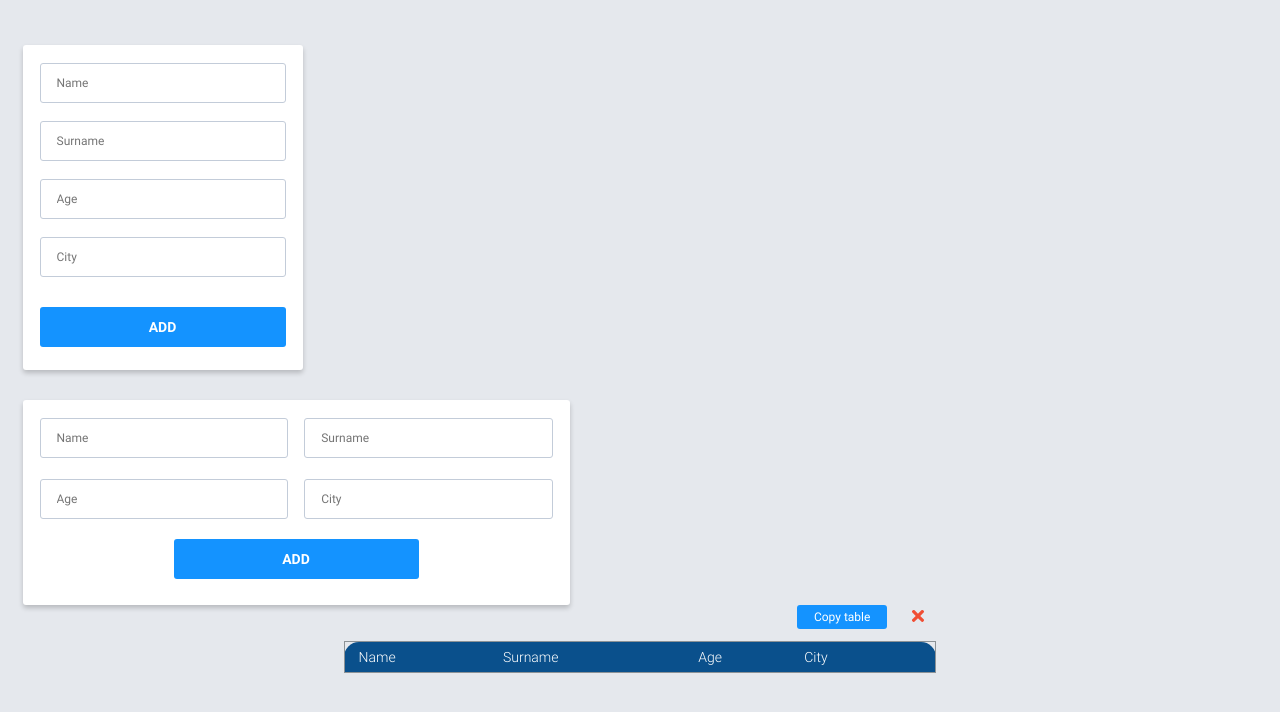
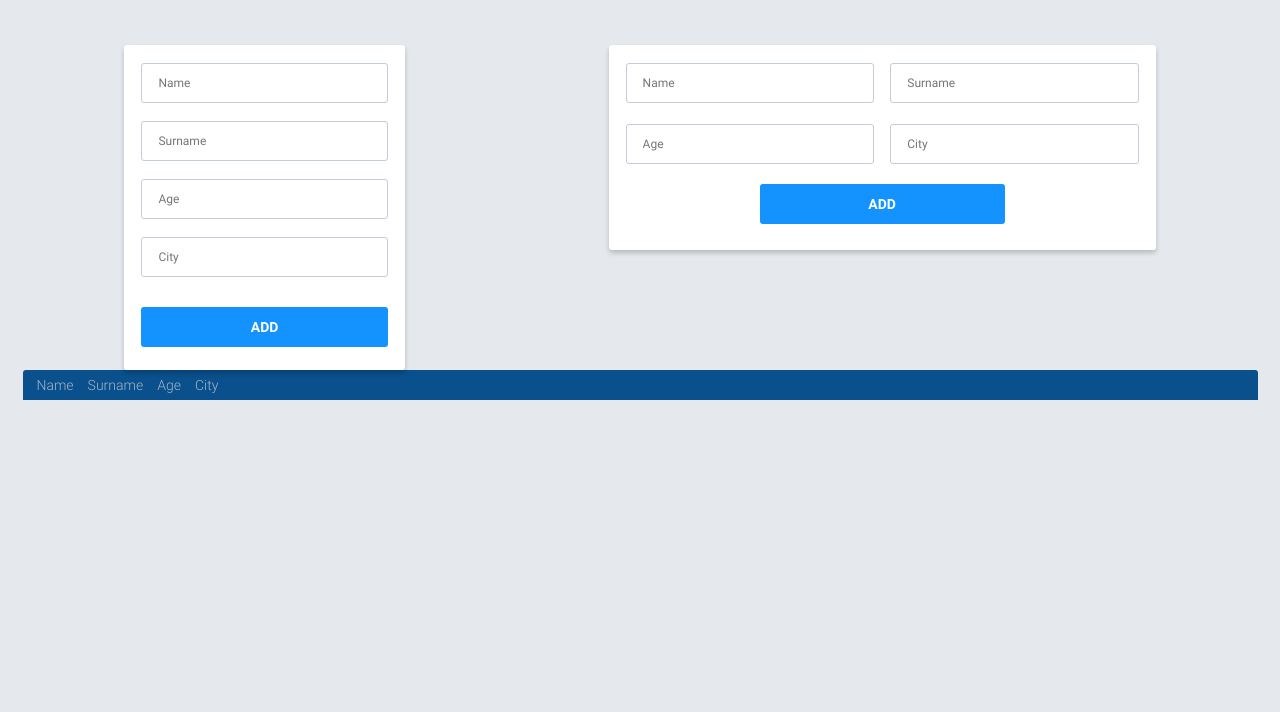
Before and after one commit to Inpulsgor/tables-generator, a React (Create React App) app: page / in a window 1280 px wide. Shown: the top 712 px of the page. Built offline with nearby package versions, Linux system fonts and the light colour scheme.

Commit message:
delete button render bug fixed

```diff
--- a/src/App.js
+++ b/src/App.js
@@ -88,9 +88,11 @@ const App = () => {
   };
   // delete row(copied table)
   const handleDeleteRowCopy = (id) => {
-    setTableDataCopy(tableDataCopy.map((item) => {
-      return item.filter(itm => itm.id !== id)
-    }));
+    setTableDataCopy(
+      tableDataCopy.map((item) => {
+        return item.filter((itm) => itm.id !== id);
+      })
+    );
   };
   // edit table row (open modal)
   const handleEditRow = (id) => {
@@ -113,7 +115,7 @@ const App = () => {
       });
     }
 
-    setTableDataCopy(prev => [...prev, setNewID]);
+    setTableDataCopy((prev) => [...prev, setNewID]);
   };
   //! delete table copy
   const handleDeleteTable = (e) => {
@@ -154,6 +156,7 @@ const App = () => {
   return (
     <main className="main">
       <div className="main__container container">
+        <div className="main__forms">
           {/* Form 1 */}
           <FormSlim
             inputValues={inputValues}
@@ -170,6 +173,7 @@ const App = () => {
             onFocus={onFocus}
             onBlur={onBlur}
           />
+        </div>
         {/* Table */}
         <Table
           tableData={tableData}
@@ -180,8 +184,9 @@ const App = () => {
         />
         {/* Table Copy */}
         <ul className="table-copy__list">
-          {tableDataCopy.length > 0 && tableDataCopy.map((copy, idx) => {
-            console.log(copy)
+          {tableDataCopy.length > 0 &&
+            tableDataCopy.map((copy, idx) => {
+              if (copy.length > 0) {
                 return (
                   <TableCopy
                     key={idx}
@@ -191,10 +196,10 @@ const App = () => {
                     handleDeleteRowCopy={handleDeleteRowCopy}
                     handleDeleteTable={handleDeleteTable}
                   />
-            )
-          })
-
+                );
               }
+              return null;
+            })}
         </ul>
         {/* Modal form */}
         {showModal && (
--- a/src/components/Table.jsx
+++ b/src/components/Table.jsx
@@ -12,6 +12,7 @@ const Table = ({
   return (
     <div className="table-container">
       {/* COPY & DELETE TABLE */}
+      {tableData.length > 0 && (
         <div className="control">
           <button
             type="button"
@@ -28,16 +29,17 @@ const Table = ({
             <DeleteButton />
           </button>
         </div>
+      )}
 
       {/* TABLE */}
       <table className="table">
-        <thead className="table__heading">
+        <thead className="table__head">
           <tr>
             <th>Name</th>
             <th>Surname</th>
             <th>Age</th>
             <th>City</th>
-            <th></th>
+            <th colspan="2"></th>
           </tr>
         </thead>
         <tbody className="table__body">
@@ -45,10 +47,10 @@ const Table = ({
             tableData.map((contact) => {
               return (
                 <tr key={contact.id}>
-                  <td>{contact.name}</td>
-                  <td>{contact.surname}</td>
-                  <td>{contact.age}</td>
-                  <td>{contact.city}</td>
+                  <td data-label="Name">{contact.name}</td>
+                  <td data-label="Surname">{contact.surname}</td>
+                  <td data-label="Age">{contact.age}</td>
+                  <td data-label="City">{contact.city}</td>
                   <td>
                     <button
                       type="button"
--- a/src/components/TableCopy.jsx
+++ b/src/components/TableCopy.jsx
@@ -20,8 +20,8 @@ const TableCopy = ({
           </button>
         </div>
         <table className="table">
-          <thead className="table__heading">
-            <tr className="table__heading">
+          <thead className="table__head">
+            <tr>
               <th>Name</th>
               <th>Surname</th>
               <th>Age</th>
@@ -34,10 +34,10 @@ const TableCopy = ({
               copy.map((contact) => {
                 return (
                   <tr key={contact.id}>
-                    <td>{contact.name}</td>
-                    <td>{contact.surname}</td>
-                    <td>{contact.age}</td>
-                    <td>{contact.city}</td>
+                    <td data-label="Name">{contact.name}</td>
+                    <td data-label="Surname">{contact.surname}</td>
+                    <td data-label="Age">{contact.age}</td>
+                    <td data-label="City">{contact.city}</td>
                     <td>
                       <button
                         type="button"
--- a/src/scss/app.scss
+++ b/src/scss/app.scss
@@ -77,7 +77,6 @@ button:focus {
 }
 
 .main {
-  margin: 0;
   width: 100%;
   height: 100%;
   padding: 45px 0;
@@ -86,18 +85,23 @@ button:focus {
     padding-top: 10px;
   }
 
-  &__container {
+  // forms wrapper
+  &__forms {
+    display: flex;
+    flex-wrap: wrap;
+
+    @include for-phone-only {
+      margin-bottom: 20px;
+    }
+
     @include for-desktop-up {
-      // display: flex;
-      // flex-direction: row;
-      // flex-wrap: wrap;
+      justify-content: space-around;
     }
   }
 }
 
 .form {
   display: flex;
-  // height: auto;
   background-color: $form-background;
   border-radius: $border-radius;
   box-shadow: $box-shadow;
@@ -112,6 +116,11 @@ button:focus {
   border: none;
 }
 
+.table-copy-list {
+  margin: 0 auto;
+  width: 100%;
+}
+
 .container {
   width: 280px;
   margin: 0 auto;
--- a/src/scss/components/formSlim.scss
+++ b/src/scss/components/formSlim.scss
@@ -24,7 +24,9 @@
   @include for-desktop-up {
     font-size: $main-font-size;
     line-height: 30px;
-    margin-right: 166px;
+    width: 22.7%;
+    margin: 0;
+    margin-right: 0;
   }
 
   &__input {
--- a/src/scss/components/formWide.scss
+++ b/src/scss/components/formWide.scss
@@ -8,7 +8,6 @@
     justify-content: space-between;
     padding: 5%;
     width: 100%;
-    margin-bottom: 20px;
   }
 
   @include for-tablet-up {
--- a/src/scss/components/modal.scss
+++ b/src/scss/components/modal.scss
@@ -24,8 +24,17 @@
   padding-bottom: 40px;
   transform: translate(-50%, -50%);
 
+  @include for-phone-only {
+    width: 95%;
+  }
+
+  @include for-phone-l-up {
+    width: 75%;
+  }
+
   // MODAL HEADING
   &__heading {
+    font-size: $main-font-size;
     min-height: 37px;
     display: flex;
     justify-content: space-between;
@@ -41,8 +50,11 @@
 
   &__description {
     font-weight: 300;
-    font-size: 12px;
     color: $button-font-color;
+
+    @include for-phone-only {
+      font-size: 14px;
+    }
   }
 
   &__button_close {
@@ -61,6 +73,10 @@
     justify-content: space-between;
     padding: 0 20px;
 
+    @include for-phone-only {
+      flex-direction: column;
+    }
+
     // MODAL FORM INPUTS
     &__container {
       position: relative;
@@ -68,6 +84,10 @@
       display: flex;
       flex-wrap: wrap;
       justify-content: space-between;
+
+      @include for-phone-only {
+        flex-direction: column;
+      }
     }
 
     &__container:first-child {
@@ -81,6 +101,16 @@
       height: 40px;
       padding-left: 16px;
       width: 31.5%;
+
+      &:not(:last-of-type) {
+        @include for-phone-only {
+          margin-bottom: 20px;
+        }
+      }
+
+      @include for-phone-only {
+        width: 100%;
+      }
     }
 
     // MODAL FORM CHECKBOX
@@ -96,6 +126,11 @@
     &__label {
       padding-top: 3px;
       font-size: $main-font-size;
+
+      @include for-phone-only {
+        width: 100%;
+        margin-bottom: 20px;
+      }
     }
 
     &__label-text {
@@ -109,6 +144,10 @@
       height: 40px;
       border-radius: $border-radius;
 
+      @include for-phone-only {
+        width: 100%;
+      }
+
       &_disabled {
         cursor: not-allowed;
         pointer-events: none;
--- a/src/scss/components/table.scss
+++ b/src/scss/components/table.scss
@@ -1,16 +1,4 @@
 @import "variables";
-
-.table-container {
-  font-family: $main-font;
-  width: 48%;
-  margin: 0 auto;
-  margin-bottom: 30px;
-}
-
-.table-copy-list {
-  margin: 0 auto;
-  width: 100%;
-}
 
 // BUTTONS - COPY TABLE & DELETE TABLE
 .control {
@@ -18,7 +6,7 @@
   justify-content: flex-end;
   margin-bottom: 12px;
 
-  // COPY TABLE - BUTTON
+  // copy table btn
   &__button_copy {
     font-size: $main-font-size;
     line-height: 24px;
@@ -32,7 +20,7 @@
     border-radius: $border-radius;
   }
 
-  // DELETE TABLE - BUTTON
+  // delete table btn
   &__button_delete {
     border: none;
     background-color: transparent;
@@ -43,14 +31,59 @@
 
 // TABLE
 .table {
-  border: none;
   font-size: $main-font-size;
   border-collapse: collapse;
-  border-radius: 13px;
-  border: 1px solid #8c9296;
   width: 100%;
+  // table container
+  &-container {
+    font-family: $main-font;
+    width: 48%;
+    margin-bottom: 30px;
+    margin: 0 auto;
 
-  // EDIT ROW & DELETE ROW
+    @include for-phone-only {
+      width: 100%;
+      margin-bottom: 20px;
+    }
+
+    @include for-phone-m-up {
+      width: 100%;
+      margin-bottom: 20px;
+    }
+
+    @include for-tablet-only {
+      width: 90%;
+    }
+  }
+  // thead
+  &__head {
+    border: none;
+
+    @include for-phone-only {
+      clip: rect(0 0 0 0);
+      width: 1px;
+      height: 1px;
+      margin: -1px;
+      overflow: hidden;
+      position: absolute;
+    }
+  }
+  // tbody
+  &__body {
+    @include for-phone-only {
+      display: block;
+    }
+  }
+
+  &__body tr {
+    background-color: #fff;
+  }
+
+  &__body tr:nth-child(even) {
+    background-color: #d7edff;
+  }
+
+  // edit & delete row
   &__button_edit,
   &__button_delete {
     background-color: transparent;
@@ -64,7 +97,7 @@
     color: $hover-edit-delete;
   }
 
-  // EDIT ROW - BUTTON
+  // edit row btn
   &__button_edit {
     margin-right: 52px;
   }
@@ -75,23 +108,40 @@ td {
   display: table-cell;
   padding-left: 14px;
   text-align: left;
+}
+
+td {
+  border: 1px solid #ddd;
   line-height: 32px;
-  border: 1px solid #ddd;
-  background-color: #fff;
+  @include for-phone-only {
+    position: relative;
+    display: block;
+    text-align: right;
+    padding: 0 15px;
+  }
+
+  &::before {
+    @include for-phone-only {
+      content: attr(data-label);
+      background-color: $table-header-background;
+      color: #fff;
+
+      position: absolute;
+      font-weight: 700;
+      text-align: left;
+      left: 0;
+      padding-left: 15px;
+      width: 30%;
+    }
+  }
 }
 
 td:last-child {
   padding-left: 44px;
-}
-
-tr:nth-child(even) {
-  background-color: #f2f2f2;
-}
-
-thead {
-  border: none;
-
-  border-radius: 15px;
+  @include for-phone-only {
+    text-align: center;
+    background-color: rgb(177, 177, 177);
+  }
 }
 
 th {
@@ -100,17 +150,20 @@ th {
   font-weight: 300;
   line-height: 30px;
   background-color: $table-header-background;
-  color: white;
+  color: $table-header-font-color;
 }
 
 th:first-child {
-  border-top-left-radius: 15px;
+  border-top-left-radius: 3px;
 }
-
 th:last-child {
-  border-top-right-radius: 15px;
+  border-top-right-radius: 3px;
+  width: 100%;
 }
 
 tr {
   border: none;
+  @include for-phone-only {
+    display: block;
+  }
 }
--- a/src/scss/mixins.scss
+++ b/src/scss/mixins.scss
@@ -1,5 +1,17 @@
 @mixin for-phone-up {
-  @media (min-width: 320) {
+  @media (min-width: 320px) {
+    @content;
+  }
+}
+
+@mixin for-phone-m-up {
+  @media (min-width: 375px) {
+    @content;
+  }
+}
+
+@mixin for-phone-l-up {
+  @media (min-width: 425px) {
     @content;
   }
 }
```
Lines whose indentation alone changed are shown as unchanged.
